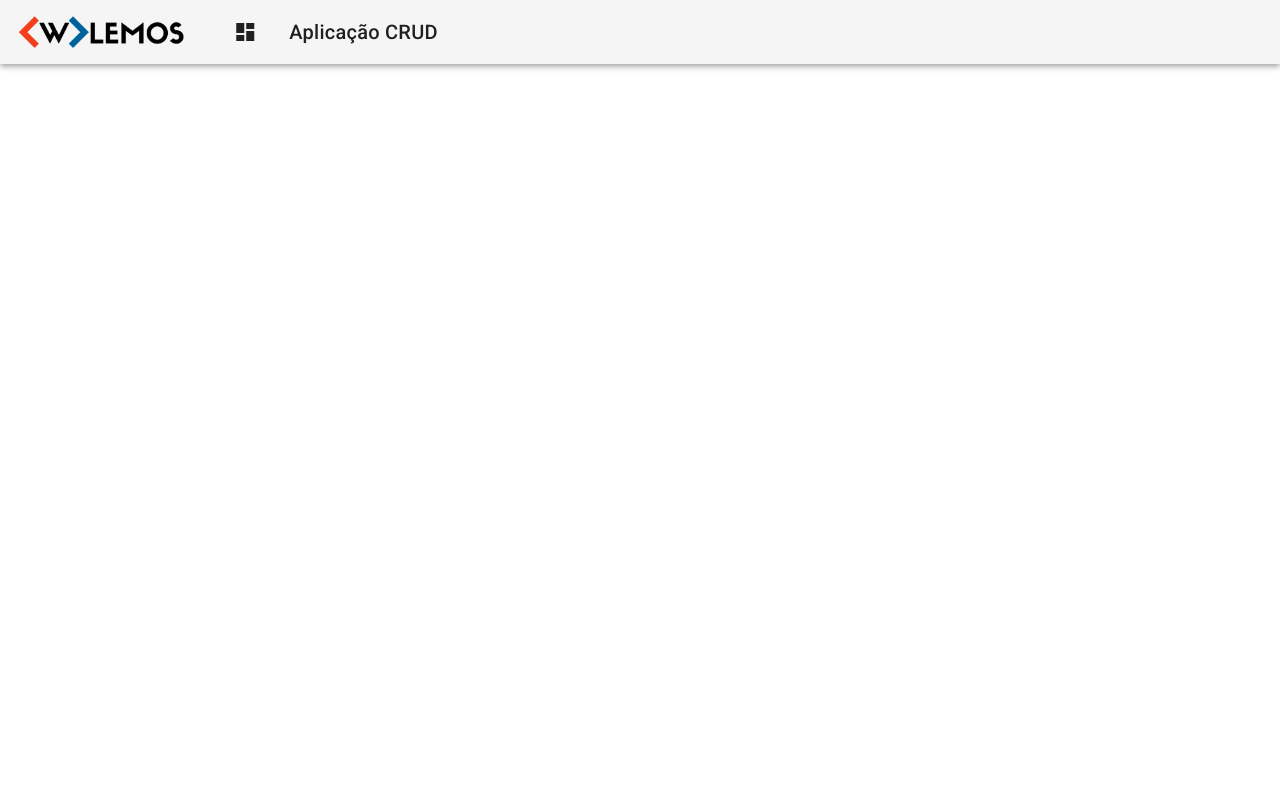
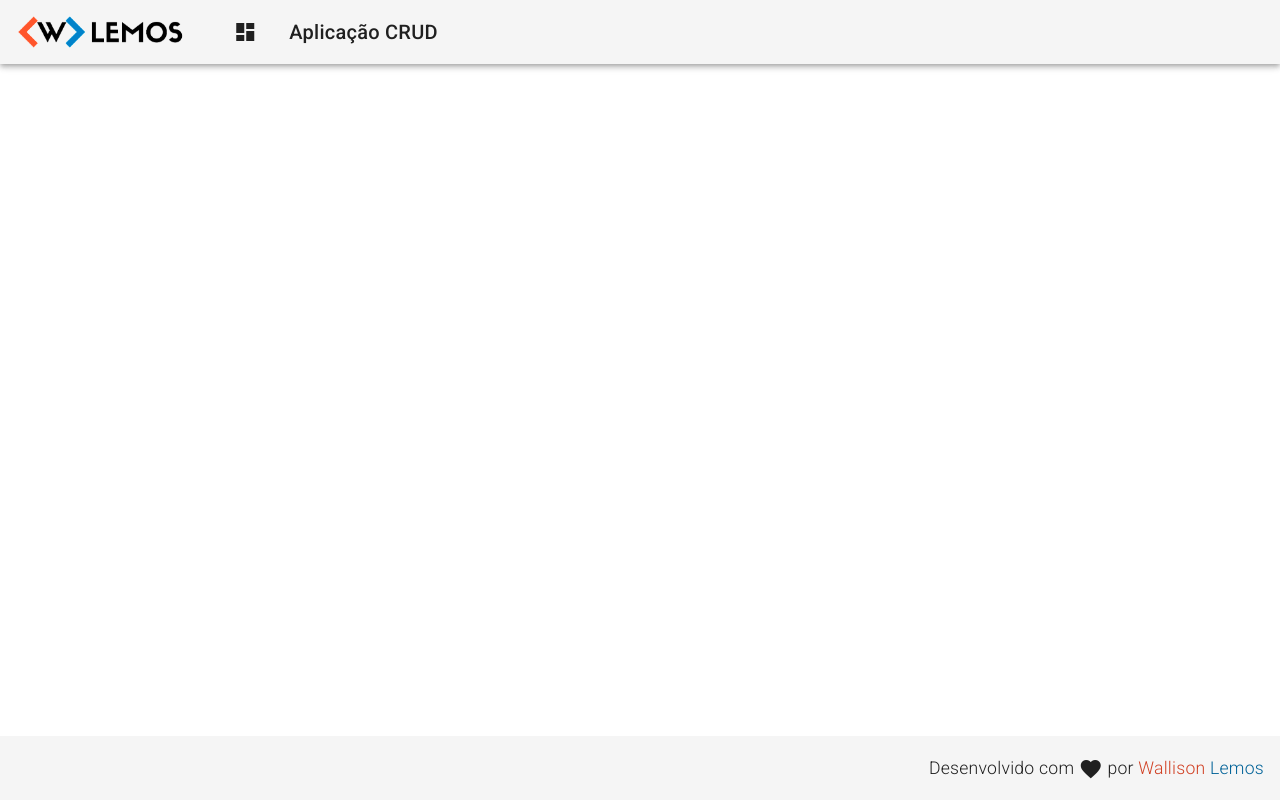
Before and after one commit to wallisonlemosdev/crud-angular, an Angular app in the folder frontend/: page / in a window 1280 px wide. Built offline with nearby package versions, Linux system fonts and the light colour scheme.

Commit message:
Componente rodapé

```diff
--- a/frontend/src/app/app.component.html
+++ b/frontend/src/app/app.component.html
@@ -1 +1,2 @@
 <app-header></app-header>
+<app-footer></app-footer>
--- a/frontend/src/app/app.module.ts
+++ b/frontend/src/app/app.module.ts
@@ -6,11 +6,13 @@ import { BrowserAnimationsModule } from '@angular/platform-browser/animations';
 import { HeaderComponent } from './components/template/header/header.component';
 
 import { MatToolbarModule } from '@angular/material/toolbar';
+import { FooterComponent } from './components/template/footer/footer.component';
 
 @NgModule({
   declarations: [
     AppComponent,
-    HeaderComponent
+    HeaderComponent,
+    FooterComponent
   ],
   imports: [
     BrowserModule,
--- /dev/null
+++ b/frontend/src/app/components/template/footer/footer.component.css
@@ -0,0 +1,11 @@
+.footer {
+    position: fixed;
+    bottom: 0;
+    display: flex;
+    justify-content: flex-end;
+}
+
+.footer span {
+    font-size: 1.1rem;
+    font-weight: 300;
+}
--- /dev/null
+++ b/frontend/src/app/components/template/footer/footer.component.html
@@ -0,0 +1,9 @@
+<mat-toolbar class="footer">
+    <span>
+        Desenvolvido com
+        <i class="material-icons v-middle">
+            favorite
+        </i>
+        por <strong><span class="red-logo">Wallison</span><span class="blue-logo"> Lemos</span></strong>
+    </span>
+</mat-toolbar>
--- a/frontend/src/styles.css
+++ b/frontend/src/styles.css
@@ -2,3 +2,15 @@
 
 html, body { height: 100%; }
 body { margin: 0; font-family: Roboto, "Helvetica Neue", sans-serif; }
+
+.v-middle {
+    vertical-align: middle;
+}
+
+.blue-logo {
+    color: rgb(0, 98, 152);
+}
+
+.red-logo {
+    color: rgb(209, 65, 36);
+}
```
Also changed, not shown: frontend/src/app/components/template/footer/footer.component.ts (added, +10 -0 lines), frontend/src/assets/img/logo.png.
